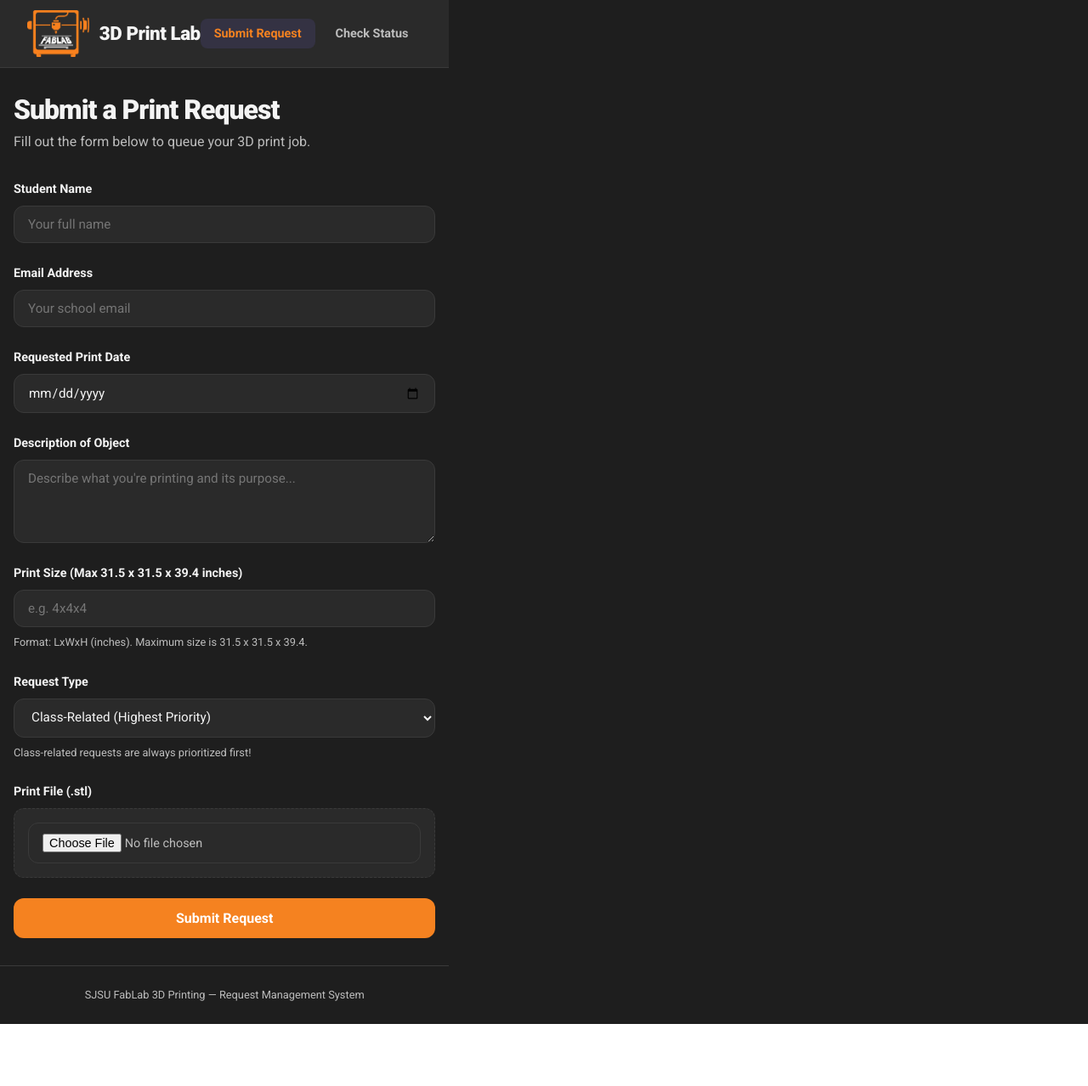
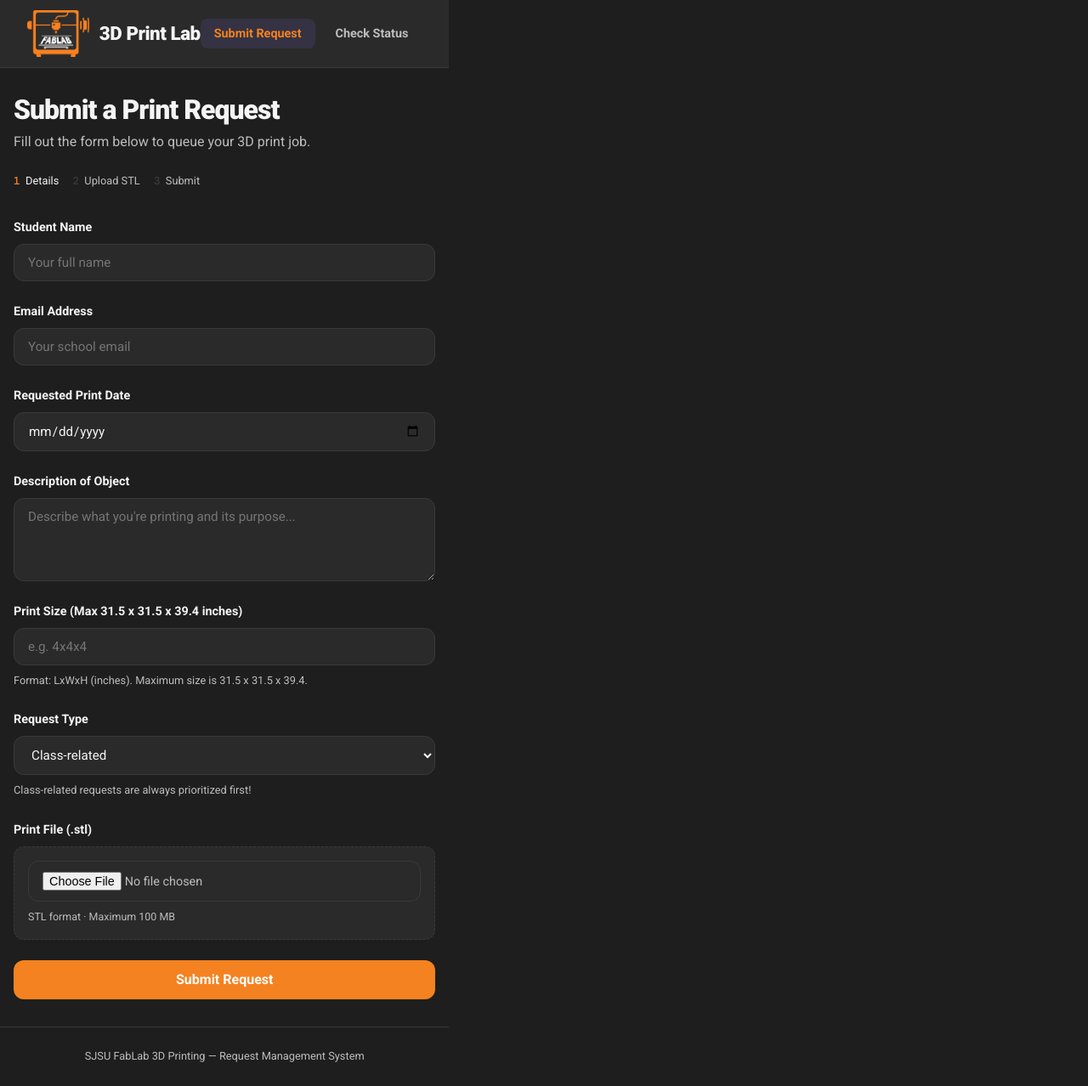
Before and after one commit to bngu3/3d-print-lab, a React (Vite) app in the folder frontend/: page / in a window 1280 px wide. Shown: the whole page at 85% size. Before the commit the page ends 1205 px from the top, so only its background shows below. Built offline with nearby package versions, Linux system fonts and the light colour scheme; the HTML template or start-up script is replaced by a standard one.

Commit message:
Improve submit request page

```diff
--- a/frontend/src/App.css
+++ b/frontend/src/App.css
@@ -91,7 +91,20 @@ body {
 .form-header h1 { font-size: 2rem; font-weight: 800; letter-spacing: -1px; }
 .form-header p { color: var(--text-muted); margin-top: 0.4rem; }
 
+.form-steps { display: flex; gap: 1rem; margin-top: 1.5rem; color: var(--text-muted); font-size: 0.8rem; }
+.form-step { display: inline-flex; align-items: center; gap: 0.4rem; }
+.form-step strong { color: var(--border); font-family: var(--font-mono); }
+.form-step.active { color: var(--text); }
+.form-step.active strong { color: var(--accent); }
+
 .print-form { display: flex; flex-direction: column; gap: 1.5rem; }
+
+.form-section { display: flex; flex-direction: column; gap: 1.25rem; padding: 1.5rem; background: rgba(42, 42, 42, 0.55); border: 1px solid var(--border); border-radius: 14px; }
+.section-heading { display: flex; gap: 0.85rem; align-items: flex-start; }
+.section-number { color: var(--accent); font-family: var(--font-mono); font-size: 0.8rem; padding-top: 0.15rem; }
+.section-heading h2 { font-size: 1rem; font-weight: 800; }
+.section-heading p { color: var(--text-muted); font-size: 0.82rem; margin-top: 0.15rem; }
+.form-grid { display: grid; grid-template-columns: 1fr 1fr; gap: 1rem; }
 
 .form-group { display: flex; flex-direction: column; gap: 0.5rem; }
 .form-group label { font-weight: 600; font-size: 0.9rem; color: var(--text); }
@@ -130,7 +143,10 @@ body {
 
 .file-upload-area:hover { border-color: var(--accent); }
 .file-upload-area input[type="file"] { color: var(--text-muted); font-size: 0.9rem; width: 100%; }
-.file-selected { margin-top: 0.5rem; font-size: 0.85rem; color: var(--accent); font-family: var(--font-mono); }
+.upload-hint { display: block; margin-top: 0.5rem; color: var(--text-muted); font-size: 0.78rem; }
+.file-selected { margin-top: 0.75rem; font-size: 0.85rem; color: var(--accent); font-family: var(--font-mono); overflow-wrap: anywhere; }
+.file-selected span { color: var(--text-muted); font-family: var(--font-body); }
+.submit-button { width: 100%; }
 
 .btn-primary {
   background: var(--accent);
@@ -518,4 +534,7 @@ body {
   .admin-toolbar select, .admin-search { flex: 1 1 140px; }
   .status-timeline { gap: 0.15rem; }
   .timeline-step { font-size: 0.7rem; }
+  .form-grid { grid-template-columns: 1fr; }
+  .form-section { padding: 1.15rem; }
+  .form-steps { justify-content: space-between; gap: 0.5rem; }
 }
--- a/frontend/src/pages/SubmitPage.tsx
+++ b/frontend/src/pages/SubmitPage.tsx
@@ -14,6 +14,7 @@ export default function SubmitPage() {
   const [loading, setLoading] = useState(false);
   const [error, setError] = useState('');
   const [submitted, setSubmitted] = useState<PrintRequest | null>(null);
+  const today = new Date().toISOString().split('T')[0];
 
   const validateSize = (size: string) => {
     const parts = size.split('x').map(Number);
@@ -83,6 +84,11 @@ export default function SubmitPage() {
       <div className="form-header">
         <h1>Submit a Print Request</h1>
         <p>Fill out the form below to queue your 3D print job.</p>
+        <div className="form-steps" aria-label="Submission steps">
+          <span className="form-step active"><strong>1</strong> Details</span>
+          <span className="form-step"><strong>2</strong> Upload STL</span>
+          <span className="form-step"><strong>3</strong> Submit</span>
+        </div>
       </div>
 
       <form onSubmit={handleSubmit} className="print-form">
@@ -115,6 +121,7 @@ export default function SubmitPage() {
           <input
             id="requestedDate"
             type="date"
+            min={today}
             value={requestedDate}
             onChange={(e) => setRequestedDate(e.target.value)}
             required
@@ -154,9 +161,9 @@ export default function SubmitPage() {
             onChange={(e) => setRequestType(e.target.value as typeof requestType)}
             required
           >
-            <option value="class"> Class-Related (Highest Priority)</option>
-            <option value="project"> Project-Based</option>
-            <option value="personal"> Personal (Lowest Priority)</option>
+            <option value="class">Class-related</option>
+            <option value="project">Project-based</option>
+            <option value="personal">Personal</option>
           </select>
           <span className="field-hint">Class-related requests are always prioritized first!</span>
         </div>
@@ -171,6 +178,7 @@ export default function SubmitPage() {
               onChange={(e) => setFile(e.target.files?.[0] ?? null)}
               required
             />
+            <span className="upload-hint">STL format · Maximum 100 MB</span>
             {file && <p className="file-selected">📎 {file.name}</p>}
           </div>
         </div>
```
